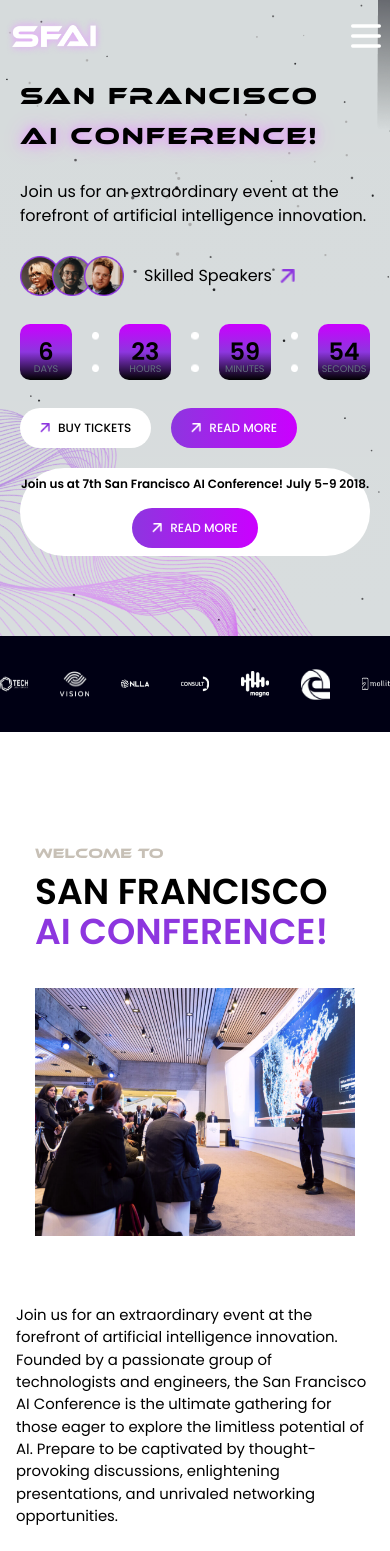
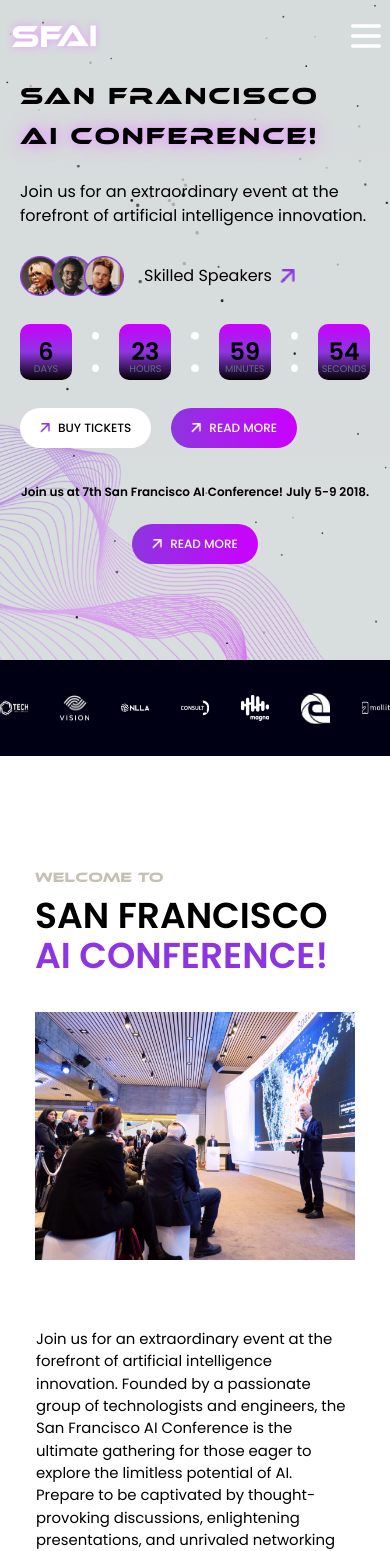
Before and after one commit to Anish42Borkar/landing-page, a Next.js app: page / in a window 390 px wide. Shown: the top 1551 px of the page. Built offline with nearby package versions, Linux system fonts and the light colour scheme.

Commit message:
minor responsiveness changes

```diff
--- a/app/globals.css
+++ b/app/globals.css
@@ -118,12 +118,6 @@ body {
   background: linear-gradient(to left, #cb00ff, #8d36df);
 }
 
-.join {
-  width: 100%;
-  background-color: #fff;
-  color: black;
-}
-
 .speakers {
   background: linear-gradient(to left, #5603b4, #cb00ff);
 }
--- a/components/page/hero-section.tsx
+++ b/components/page/hero-section.tsx
@@ -89,8 +89,8 @@ const HeroSection = () => {
           <Button gradient label="READ  MORE" icon="/assets/icons/arrow3.png" />
         </div>
 
-        <div className="join text-center py-2   md:h-16 rounded-full flex flex-col md:flex-row justify-center items-center mt-5">
-          <p className="font-semibold text-xs md:text-base">
+        <div className=" text-center py-4 bg-transparent md:bg-white md:text-black   md:h-16 rounded-full flex flex-col md:flex-row justify-center items-center mt-5">
+          <p className="font-semibold text-xs md:text-base mb-2 md:mb-0">
             Join us at 7th San Francisco AI Conference! July 5-9 2018. &nbsp;
           </p>
           <Button gradient label="READ  MORE" icon="/assets/icons/arrow3.png" />
--- a/components/page/speakers-section.tsx
+++ b/components/page/speakers-section.tsx
@@ -36,7 +36,7 @@ const SpeakersSection = () => {
           </p>
         </div>
       </div>
-      <div className="curved  md:-mt-20 lg:-mt-24 grid grid-cols-1 lg:grid-cols-2 xl:grid-cols-3 gap-8 justify-center md:py-16 md:px-52">
+      <div className="curved  md:-mt-20 lg:-mt-24 grid grid-cols-1 md:grid-cols-2 xl:grid-cols-3 gap-8 justify-center md:py-16 md:px-40 lg:px-52">
         {data.map((img) => (
           <div className="flex  justify-center" key={img}>
             <PhotoCard img={img} />
--- a/components/page/ticket-section.tsx
+++ b/components/page/ticket-section.tsx
@@ -4,7 +4,7 @@ import PriceCard from "../priceCard";
 
 const TicketSection = () => {
   return (
-    <div className="bg-white flex text-black justify-center px-5 md:px-0 md:py-28">
+    <div className="bg-white flex text-black justify-center px-5 md:py-28">
       <div className="  w-[60rem] ">
         <div className="flex flex-col md:flex-row justify-between md:items-center">
           <p className=" text-2xl md:text-4xl font-medium">
--- a/components/page/welcome-section.tsx
+++ b/components/page/welcome-section.tsx
@@ -3,7 +3,7 @@ import React from "react";
 
 const WelcomeSection = () => {
   return (
-    <div className=" py-28 w-full bg-white text-black flex justify-center items-center">
+    <div className=" py-28 px-5 w-full bg-white text-black flex justify-center items-center">
       <div className=" w-[60rem] flex flex-wrap md:flex-nowrap justify-center  gap-8">
         <div className="left">
           <p className="text-sm text-[#C7C0B6] ethnocentric-font">WELCOME TO</p>
```
